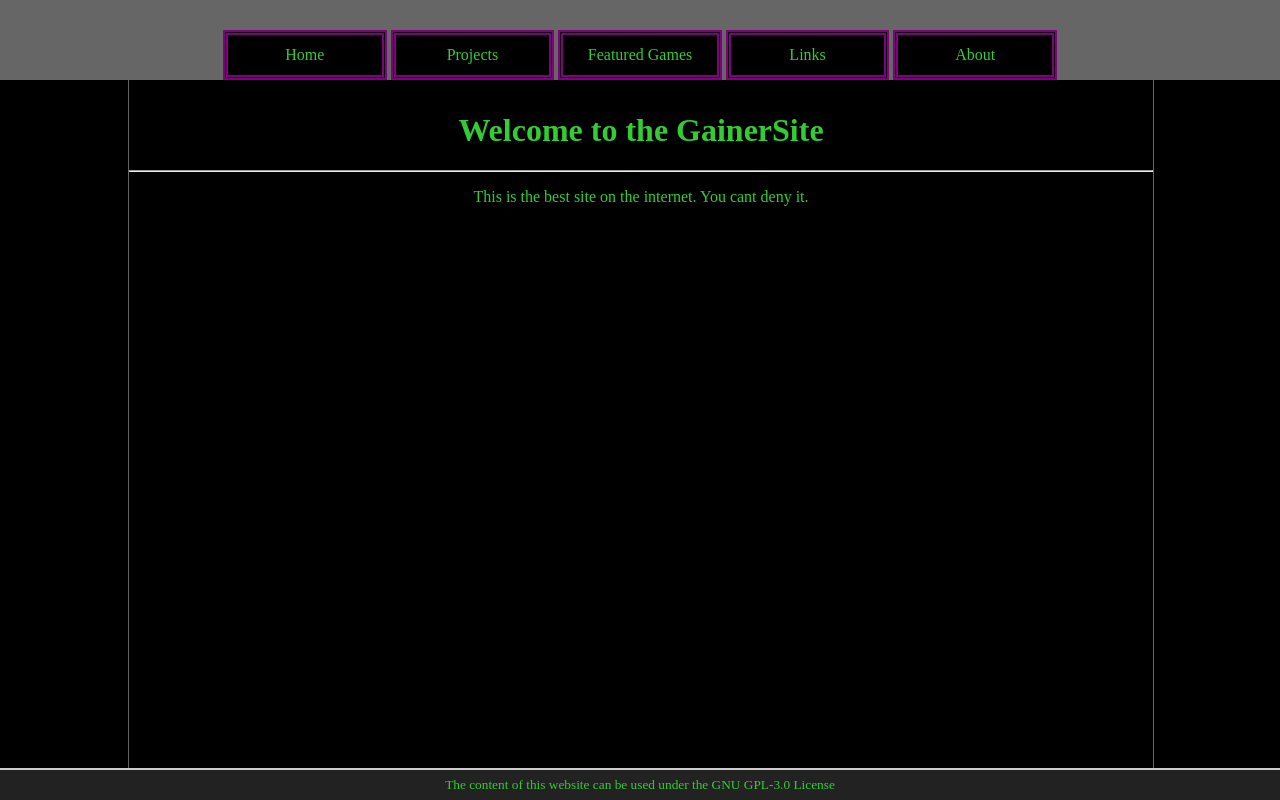
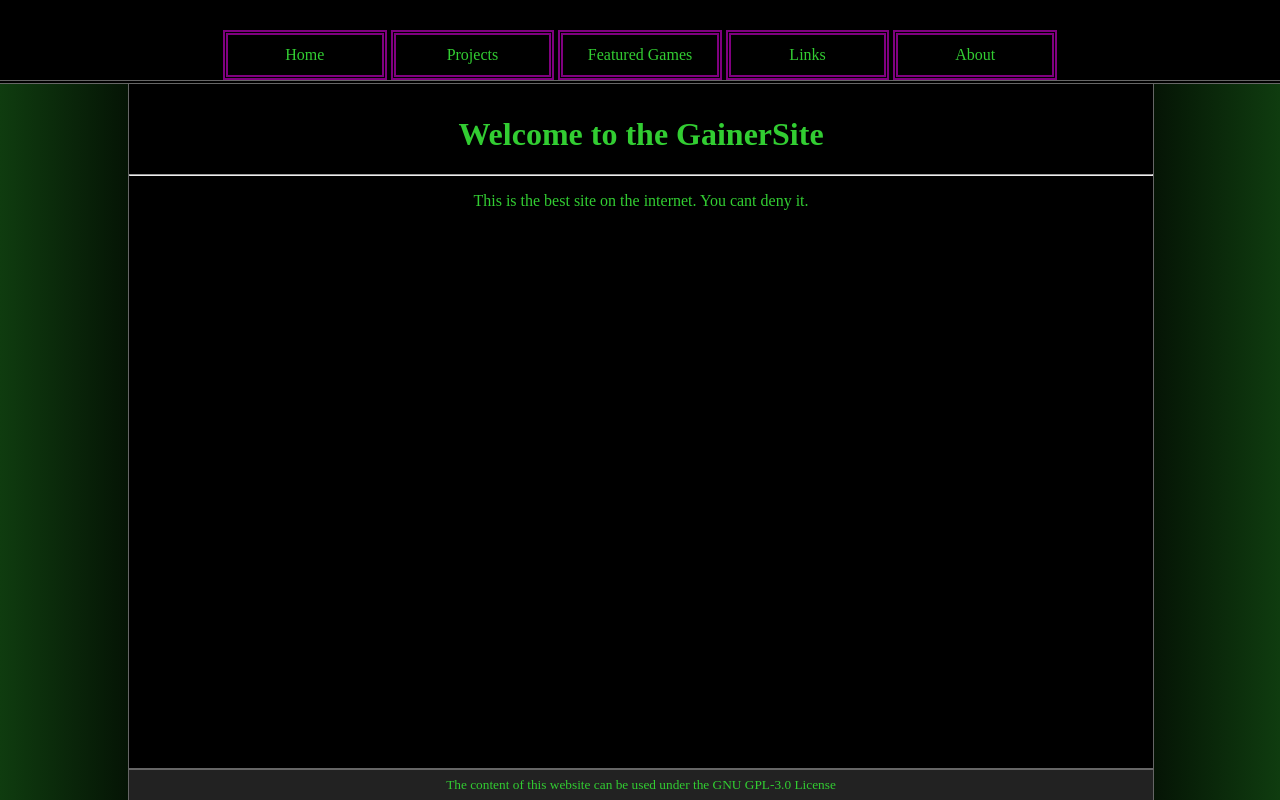
Before and after one commit to Flash3r01/GainerSite, a Flask app: page / in a window 1280 px wide. Run offline with Flask 2, Linux system fonts and the light colour scheme.

Commit message:
improved styling

```diff
--- a/static/css/style.css
+++ b/static/css/style.css
@@ -1,5 +1,10 @@
 html{
-    background-color: black;
+    background: rgb(15, 60, 15);
+    background: linear-gradient(90deg,
+        rgb(15, 60, 15) 0%,
+        black     15%,
+        black     85%,
+        rgb(15, 60, 15) 100%);
     color: limegreen;
     text-align: center;
 }
@@ -16,10 +21,11 @@ a{
 #header{
     height: 80px;
     min-height: 80px;
-    background-color: #666;
+    background-color: black;
     width: 100%;
     text-align: center;
     position: relative;
+    border-bottom: 4px double #666;
 }
 .headerButtonContainer{
     position: absolute;
@@ -38,25 +44,34 @@ a{
 }
 
 #footer{
-    width: 100%;
+    width: 80%;
     height: 30px;
-    border-top: 2px solid #ccc;
+    position: relative;
+    left: 10%;
+    border-top: 2px solid #666;
+    border-left: 1px solid #666;
+    border-right: 1px solid #666;
     background-color: #222;
-    position: absolute;
-    bottom: 0;
-    left: 0;
-    display: inline-flex;
+    display: flex;
     justify-content: center;
     align-items: center;
+    align-self: flex-end;
     font-size: smaller;
 }
 
 #mainContentContainer{
+    background-color: black;
     width: 80%;
     border-left: 1px solid #666;
     border-right: 1px solid #666;
     box-shadow: 2 2 #222;
     margin: 0 10%;
     overflow: visible;
-    height: calc(100vh - 110px);
+    height: calc(100vh - 116px); /* Minus Header, header border, footer and footer border*/
 }
+
+/*First Header in the main-content should not have any magin, so the sidelines reach the top*/
+#mainContentContainer > h1:first-child{
+    margin-top: 0;
+    padding-top: 1em;
+}
--- a/templates/index.html
+++ b/templates/index.html
@@ -1,7 +1,7 @@
 {% extends "base.html" %}
 
 {% block content %}
-<h1 style="margin-top: 0; padding-top: 1em;">Welcome to the GainerSite</h1>
+<h1>Welcome to the GainerSite</h1>
 <hr>
 <p>This is the best site on the internet. You cant deny it.</p>
 {% endblock content %}
```
